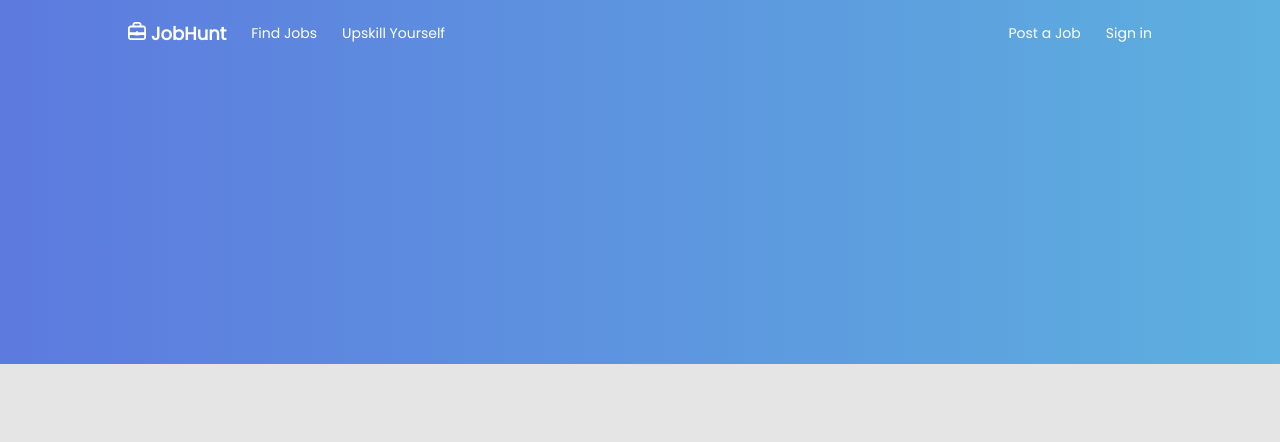
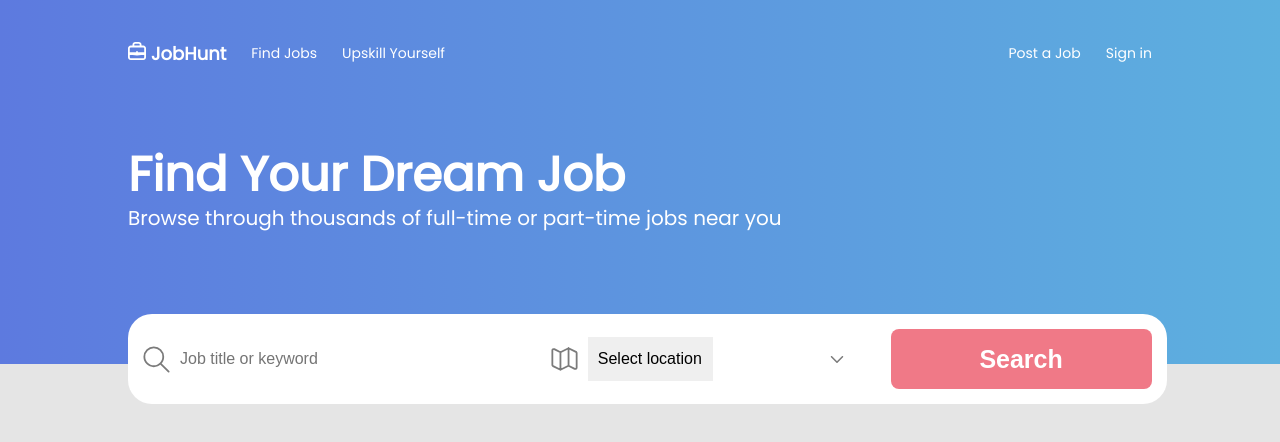
Before and after one commit to Guru-Eco/Goodera, a plain HTML site: page index.html in a window 1280 px wide. Drawn offline with Linux system fonts and the light colour scheme.

Commit message:
added searchBar ui

```diff
--- a/index.css
+++ b/index.css
@@ -1,7 +1,12 @@
 :root {
     --body-background: #e5e5e5;
+    --header-background: linear-gradient(to left, #5db0df 0%, #5d7adf 100%);
 
     --white: #ffffff;
+
+    --search-color: #7b7b7b;
+
+    --button-primary: #f07987;
 }
 
 body {
@@ -19,27 +24,27 @@ body {
     justify-content: center;
 }
 
-.good-header-cover-el {
+.job-hunt-header-cover-el {
     width: 80%;
     height: 364px;
     padding: 0 10%;
-    background: linear-gradient(to left, #5db0df 0%, #5d7adf 100%);
+    background: var(--header-background);
 }
 
-.good-header {
+.job-hunt-header {
     justify-content: space-between;
-    padding: 20px 0;
+    padding: 40px 0;
 }
 
-.good-header-left-part,
-.good-header-right-part {
+.job-hunt-header-left-part,
+.job-hunt-header-right-part {
     gap: 25px;
     font-size: 14px;
     font-weight: 500;
     line-height: 21px;
 }
 
-.good-header-job-logo {
+.job-hunt-header-job-logo {
     gap: 5px;
     font-size: 18px;
     font-weight: 800;
@@ -50,3 +55,91 @@ body {
     width: 18px;
     height: 18px;
 }
+
+.job-hunt-header-body-heading {
+    font-size: 48px;
+    font-weight: 700;
+    line-height: 72px;
+}
+
+.job-hunt-header-body-slogan {
+    position: relative;
+    top: -40px;
+    font-size: 20px;
+    font-weight: 400;
+    line-height: 30px;
+}
+
+/* Job Hunt Body */
+
+.job-hunt-body-cover {
+    position: relative;
+    top: -50px;
+    padding: 0 10%;
+}
+
+.job-hunt-body-search-box {
+    width: 98.5%;
+    height: 70px;
+    border-radius: 24px;
+    padding: 10px 15px;
+    justify-content: flex-start;
+    background-color: var(--white);
+}
+
+.job-hunt-body-search-box div {
+    flex-grow: 1;
+    justify-content: flex-start;
+}
+
+.job-hunt-search-icon {
+    width: 27px;
+    height: 27px;
+}
+
+.job-hunt-search-input,
+.job-hunt-select-box {
+    outline: none;
+    border: none;
+    padding: 10px;
+    font-size: 16px;
+    font-weight: 400;
+    line-height: 24px;
+}
+
+.job-hunt-search-select-box-cover {
+    gap: 10px;
+    flex-grow: 2;
+}
+
+.job-hunt-search-select-box-cover span:nth-child(2) {
+    flex-grow: 0.7;
+}
+
+.job-hunt-select-box {
+    cursor: pointer;
+    -webkit-appearance: none;
+}
+
+.job-hunt-select-map-icon {
+    width: 27px;
+    height: 24px;
+}
+
+.job-hunt-select-drop-icon {
+    width: 14px;
+    height: 7px;
+}
+
+.job-hunt-search-button {
+    flex-grow: 1;
+    padding: 12px;
+    border-radius: 8px;
+    font-size: 25px;
+    font-weight: 600;
+    line-height: 36px;
+    color: var(--white);
+    background-color: var(--button-primary);
+    outline: none;
+    border: none;
+}
--- a/index.html
+++ b/index.html
@@ -13,10 +13,10 @@
 
 <body>
     <div id="root">
-        <div class="good-header-cover-el">
-            <header class="flex-box good-header">
-                <div class="flex-box good-header-left-part">
-                    <div class="good-header-job-logo flex-box">
+        <div class="job-hunt-header-cover-el">
+            <header class="flex-box job-hunt-header">
+                <div class="flex-box job-hunt-header-left-part">
+                    <div class="job-hunt-header-job-logo flex-box">
                         <span>
                             <svg class="job-hunt-logo" viewBox="0 0 20 20" fill="none"
                                 xmlns="http://www.w3.org/2000/svg">
@@ -36,11 +36,58 @@
                         Upskill Yourself
                     </div>
                 </div>
-                <div class="flex-box good-header-right-part">
+                <div class="flex-box job-hunt-header-right-part">
                     <span>Post a Job</span>
                     <span>Sign in</span>
                 </div>
             </header>
+            <div class="job-hunt-header-body">
+                <h1 class="job-hunt-header-body-heading">Find Your Dream Job</h1>
+                <p class="job-hunt-header-body-slogan">Browse through thousands of full-time or part-time jobs near you
+                </p>
+            </div>
+        </div>
+        <div class="job-hunt-body-cover">
+            <div class="job-hunt-body-search-box flex-box">
+                <div class="flex-box">
+                    <span class="flex-box">
+                        <svg class="job-hunt-search-icon" viewBox="0 0 30 30" fill="none"
+                            xmlns="http://www.w3.org/2000/svg">
+                            <path
+                                d="M28.5 28.5L19.5 19.5L28.5 28.5ZM22.5 12C22.5 13.3789 22.2284 14.7443 21.7007 16.0182C21.1731 17.2921 20.3996 18.4496 19.4246 19.4246C18.4496 20.3996 17.2921 21.1731 16.0182 21.7007C14.7443 22.2284 13.3789 22.5 12 22.5C10.6211 22.5 9.25574 22.2284 7.98182 21.7007C6.70791 21.1731 5.55039 20.3996 4.57538 19.4246C3.60036 18.4496 2.82694 17.2921 2.29927 16.0182C1.77159 14.7443 1.5 13.3789 1.5 12C1.5 9.21523 2.60625 6.54451 4.57538 4.57538C6.54451 2.60625 9.21523 1.5 12 1.5C14.7848 1.5 17.4555 2.60625 19.4246 4.57538C21.3938 6.54451 22.5 9.21523 22.5 12Z"
+                                stroke="#7B7B7B" stroke-width="2" stroke-linecap="round" stroke-linejoin="round" />
+                        </svg>
+                    </span>
+                    <span>
+                        <input class="job-hunt-search-input" type="text" placeholder="Job title or keyword">
+                    </span>
+                </div>
+                <div class="job-hunt-search-select-box-cover flex-box">
+                    <span class="flex-box">
+                        <svg class="job-hunt-select-map-icon" viewBox="0 0 30 26" fill="none"
+                            xmlns="http://www.w3.org/2000/svg">
+                            <path
+                                d="M19.5 1L10.5 5.5M10.5 25L2.3295 20.914C2.08038 20.7895 1.87083 20.5981 1.72433 20.3613C1.57782 20.1244 1.50015 19.8515 1.5 19.573V3.427C1.50014 3.17141 1.56558 2.9201 1.69012 2.69691C1.81465 2.47372 1.99416 2.28605 2.21159 2.15171C2.42903 2.01737 2.67718 1.94082 2.93251 1.92932C3.18784 1.91782 3.44187 1.97175 3.6705 2.086L10.5 5.5V25ZM10.5 25L19.5 20.5L10.5 25ZM10.5 25V5.5V25ZM19.5 20.5L26.3295 23.914C26.5581 24.0282 26.8122 24.0822 27.0675 24.0707C27.3228 24.0592 27.571 23.9826 27.7884 23.8483C28.0058 23.714 28.1853 23.5263 28.3099 23.3031C28.4344 23.0799 28.4999 22.8286 28.5 22.573V6.427C28.4999 6.14851 28.4222 5.87555 28.2757 5.63871C28.1292 5.40187 27.9196 5.21049 27.6705 5.086L19.5 1V20.5ZM19.5 20.5V1V20.5Z"
+                                stroke="#7B7B7B" stroke-width="2" stroke-linecap="round" stroke-linejoin="round" />
+                        </svg>
+                    </span>
+                    <span>
+                        <select class="job-hunt-select-box">
+                            <option value="">Select location</option>
+                        </select>
+                    </span>
+                    <span class="flex-box">
+                        <svg class="job-hunt-select-drop-icon" viewBox="0 0 16 9" fill="none"
+                            xmlns="http://www.w3.org/2000/svg">
+                            <path d="M15 1L8 8L1 1" stroke="#7B7B7B" stroke-width="2" stroke-linecap="round"
+                                stroke-linejoin="round" />
+                        </svg>
+                    </span>
+                </div>
+                <div class="job-hunt-search-button-cover flex-box">
+                    <button class="job-hunt-search-button">Search</button>
+                </div>
+            </div>
         </div>
     </div>
 </body>
```
Also changed, not shown: Vector (1).svg (added), Vector (2).svg (added), Vector (3).svg (added).
